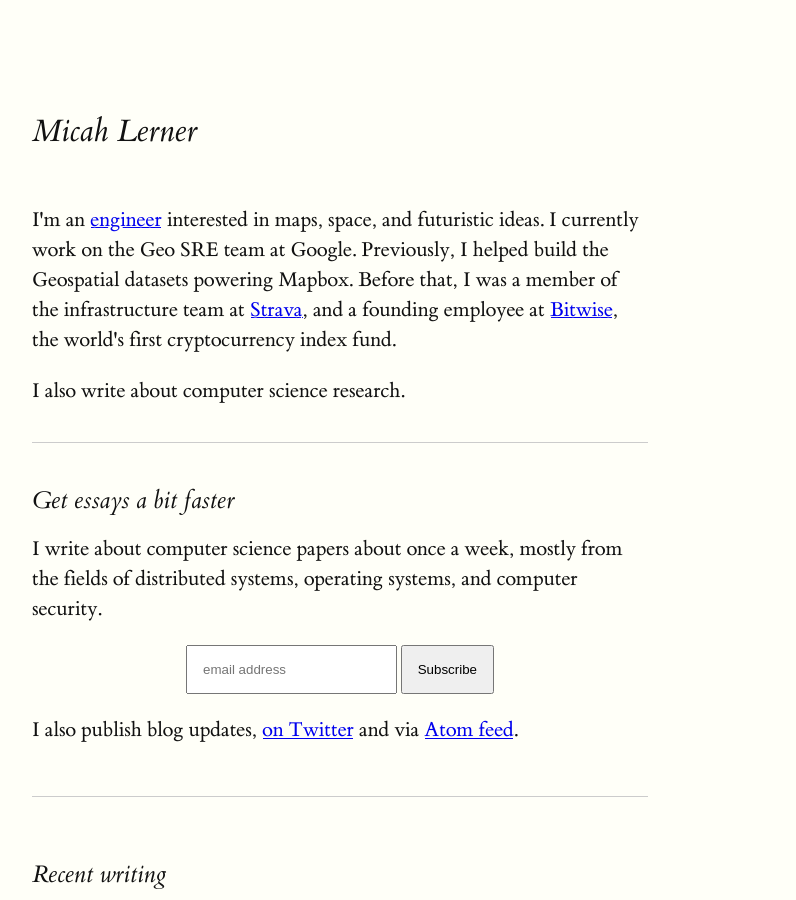
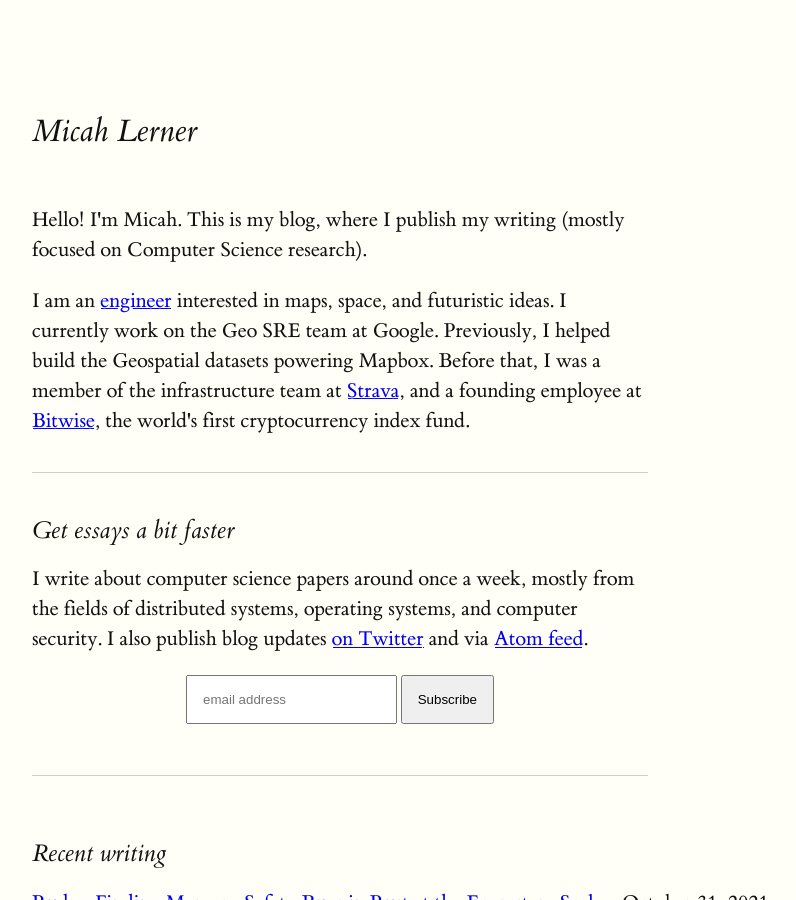
Before and after one commit to mlerner/mlerner.github.io, a Jekyll site: the page built from index.html, in a window 1280 px wide and 900 px high. Shown: the whole window, without its empty margins (128-924 px from the left). Built offline with Jekyll 4.4.1, drawn with Linux system fonts in a browser that asks for light colours.

Commit message:
A bit more homepage restyling

```diff
--- a/_layouts/post.html
+++ b/_layouts/post.html
@@ -50,6 +50,6 @@ layout: default
         </footer>
     </section>
     <section>
-        Found something wrong? <a href="{{ site.github.repository_url }}/edit/HEAD/{{ page.relative_path }}">Submit a pull request!</a>
+        Found something wrong? <a href="{{ site.github.repository_url }}/edit/master/{{ page.relative_path }}">Submit a pull request!</a>
     </section>
 </article>
--- a/index.html
+++ b/index.html
@@ -6,7 +6,11 @@ layout: default
   <h2>Micah Lerner</h2>
   <section>
     <p>
-      I'm an <a href="http://github.com/mlerner">engineer</a> interested in
+      Hello! I'm Micah. This is my blog, where I publish my writing (mostly focused on Computer Science research).
+    </p>
+    <p>
+
+      I am an <a href="http://github.com/mlerner">engineer</a> interested in
       maps, space, and futuristic ideas. I currently work on the Geo SRE team at
       Google. Previously, I helped build the Geospatial datasets powering
       Mapbox. Before that, I was a member of the infrastructure team at
@@ -14,60 +18,34 @@ layout: default
       <a href="http://www.bitwiseinvestments.com">Bitwise</a>, the world's first
       cryptocurrency index fund.
     </p>
-    <p>I also write about computer science research.</p>
   </section>
   <section class="signup">
-    <form
-      action="https://gmail.us20.list-manage.com/subscribe/post?u=d1654f70a6addb0e9ce8afd83&amp;id=bab65ed2b1"
-      method="post"
-      id="mc-embedded-subscribe-form"
-      name="mc-embedded-subscribe-form"
-      class="validate"
-      target="_blank"
-      novalidate
-    >
+    <form action="https://gmail.us20.list-manage.com/subscribe/post?u=d1654f70a6addb0e9ce8afd83&amp;id=bab65ed2b1"
+      method="post" id="mc-embedded-subscribe-form" name="mc-embedded-subscribe-form" class="validate" target="_blank"
+      novalidate>
       <label for="mce-EMAIL">
         <h3 class="fw8 f5 ttu mt0 mb1">Get essays a bit faster</h3>
       </label>
       <p id="mce-email-describe" class="mt0">
-        I write about computer science papers about once a week, mostly from the
-        fields of distributed systems, operating systems, and computer security.
+        I write about computer science papers around once a week, mostly from the
+        fields of distributed systems, operating systems, and computer security. I also publish blog updates
+        <a href="https://twitter.com/micahlerner">on Twitter</a> and via
+        <a href="/feed.xml">Atom feed</a>.
       </p>
 
-                <div id="mc_embed_signup_scroll">
-      <div>
-        <input
-          type="email"
-          value=""
-          name="EMAIL"
-          class="email"
-          id="tlemail"
-          placeholder="email address"
-          required
-        />
-        <!-- real people should not fill this in and expect good things - do not remove this or risk form bot signups-->
-        <div style="position: absolute; left: -5000px" aria-hidden="true">
-          <input
-            type="text"
-            name="b_d1654f70a6addb0e9ce8afd83_bab65ed2b1"
-            tabindex="-1"
-            value=""
-          />
+      <div id="mc_embed_signup_scroll">
+        <div>
+          <input type="email" value="" name="EMAIL" class="email" id="tlemail" placeholder="email address" required />
+          <!-- real people should not fill this in and expect good things - do not remove this or risk form bot signups-->
+          <div style="position: absolute; left: -5000px" aria-hidden="true">
+            <input type="text" name="b_d1654f70a6addb0e9ce8afd83_bab65ed2b1" tabindex="-1" value="" />
+          </div>
+          <input type="submit" value="Subscribe" name="subscribe" id="mc-embedded-subscribe" class="button" />
         </div>
-        <input
-          type="submit"
-          value="Subscribe"
-          name="subscribe"
-          id="mc-embedded-subscribe"
-          class="button"
-        />
-      </div>
       </div>
     </form>
     <p>
-      I also publish blog updates,
-      <a href="https://twitter.com/micahlerner">on Twitter</a> and via
-      <a href="/feed.xml">Atom feed</a>.
+
     </p>
   </section>
   <section>
```
